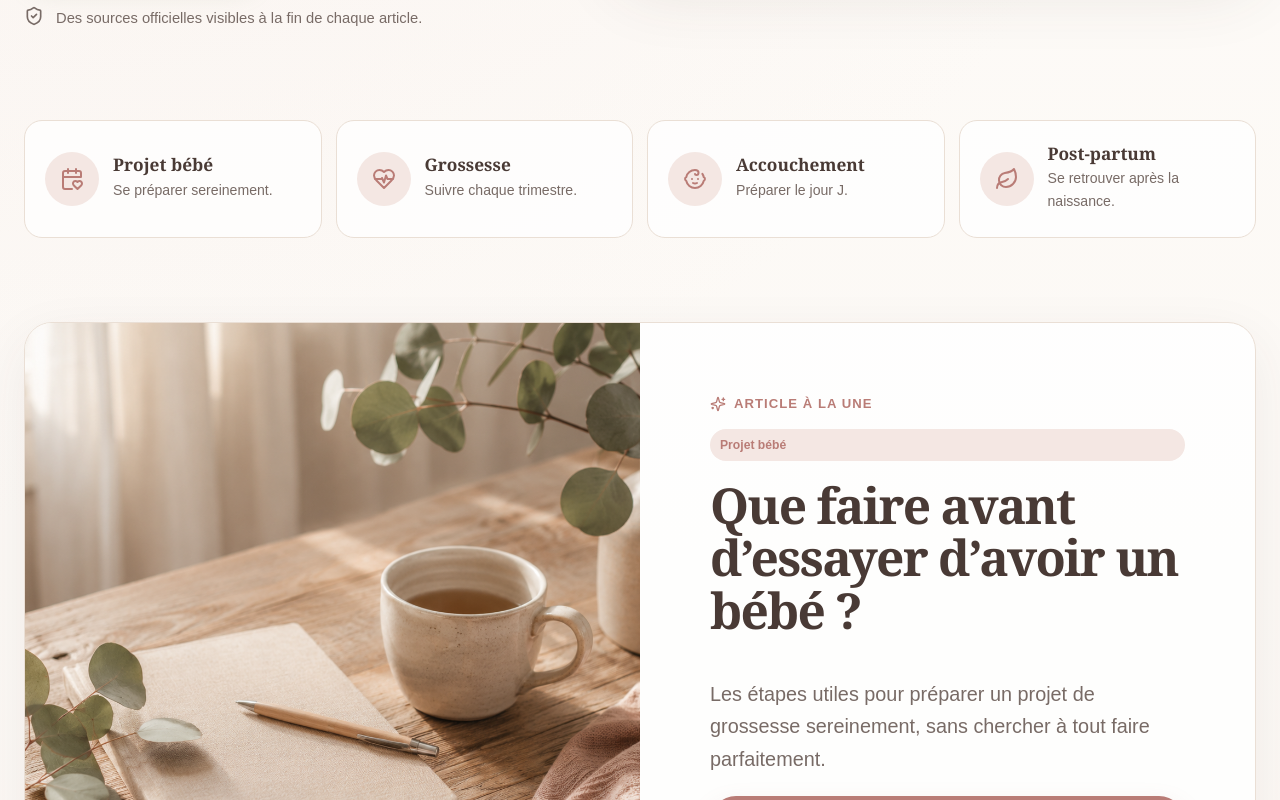
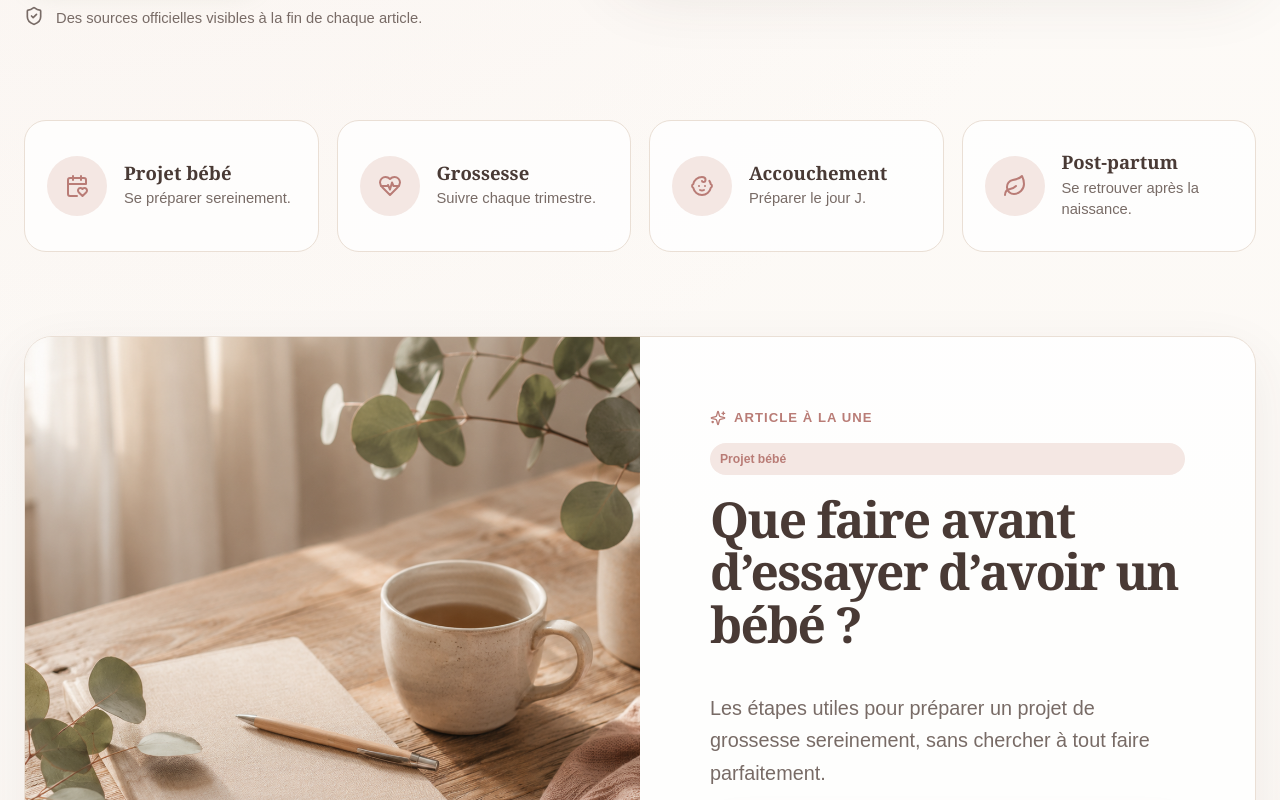
Before and after one commit to Yelenna04/maman-pas-a-pas, a Next.js app: page / in a window 1280 px wide. Shown: the part 780-1580 px from the top of the page. Built offline with nearby package versions, Linux system fonts and the light colour scheme.

Commit message:
Add files via upload

```diff
--- a/app/globals.css
+++ b/app/globals.css
@@ -916,3 +916,65 @@ input:focus, textarea:focus, select:focus { outline: 3px solid rgba(203,146,142,
     padding-top: 0;
   }
 }
+
+/* === Accueil : catégories principales légèrement agrandies === */
+
+.step-strip {
+  gap: 18px;
+}
+
+.step-strip-card {
+  min-height: 132px;
+  padding: 24px 22px;
+  gap: 17px;
+  border-radius: 22px;
+}
+
+.step-strip-icon {
+  width: 60px;
+  height: 60px;
+  flex: 0 0 60px;
+}
+
+.step-strip-card h3 {
+  font-size: 1.16rem;
+  margin-bottom: 6px;
+}
+
+.step-strip-card p {
+  font-size: 0.92rem;
+  line-height: 1.45;
+}
+
+@media (max-width: 980px) {
+  .step-strip-card {
+    min-height: 124px;
+  }
+
+  .step-strip-icon {
+    width: 56px;
+    height: 56px;
+    flex-basis: 56px;
+  }
+}
+
+@media (max-width: 700px) {
+  .step-strip-card {
+    min-height: 112px;
+    padding: 21px 18px;
+  }
+
+  .step-strip-icon {
+    width: 54px;
+    height: 54px;
+    flex-basis: 54px;
+  }
+
+  .step-strip-card h3 {
+    font-size: 1.08rem;
+  }
+
+  .step-strip-card p {
+    font-size: 0.88rem;
+  }
+}
```
